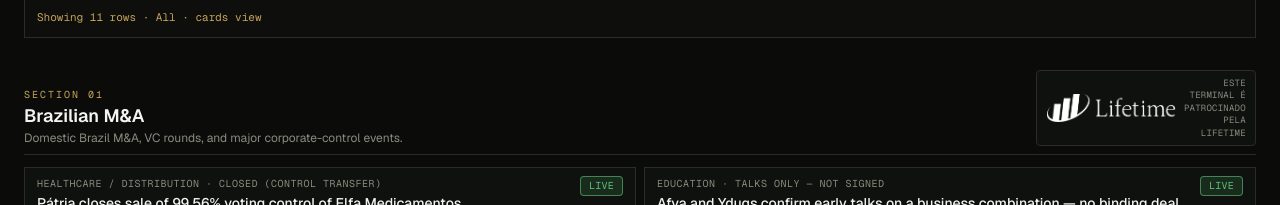
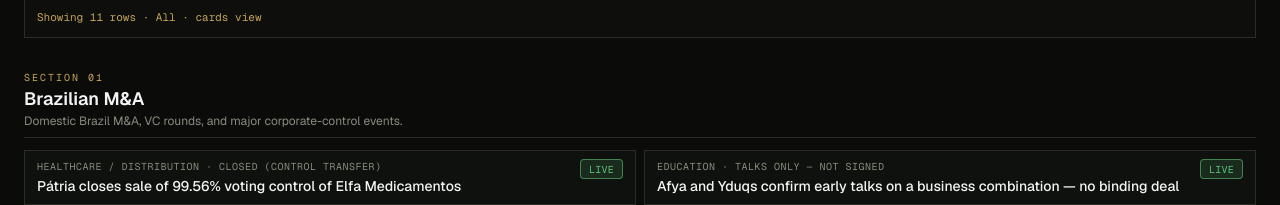
Before and after one commit to victorshelton-web/ibbrazil-ai, a Next.js app: page / in a window 1280 px wide. Shown: the part 433-638 px from the top of the page. Built offline with nearby package versions, Linux system fonts and the light colour scheme; no server answers.

Commit message:
Keep Lifetime sponsor only in the top header

```diff
--- a/src/components/TerminalBoard.tsx
+++ b/src/components/TerminalBoard.tsx
@@ -4,7 +4,6 @@
 import type { FeedCategory, FeedItem } from "@/lib/types";
 import { DealCard } from "./DealCard";
 import { DealsTable } from "./DealsTable";
-import { LifetimeSponsor } from "./LifetimeSponsor";
 import { sectionBlurb, sectionTitle } from "@/lib/format";
 
 const FILTERS: { id: "all" | FeedCategory; label: string }[] = [
@@ -220,8 +219,7 @@
           aria-labelledby={section.cat}
           className="mt-8"
         >
-          <div className="mb-3 flex items-end justify-between gap-3 border-b border-border pb-2">
-            <div>
+          <div className="mb-3 border-b border-border pb-2">
             <p className="font-mono text-[10px] tracking-[0.2em] text-[color:var(--gold)] uppercase">
               Section {String(idx + 1).padStart(2, "0")}
             </p>
@@ -229,8 +227,6 @@
               {sectionTitle(section.cat)}
             </h2>
             <p className="text-xs text-muted-foreground">{sectionBlurb(section.cat)}</p>
-            </div>
-            {idx === 0 ? <LifetimeSponsor compact /> : null}
           </div>
 
           {view === "table" ? (
```
Lines whose indentation alone changed are shown as unchanged.
